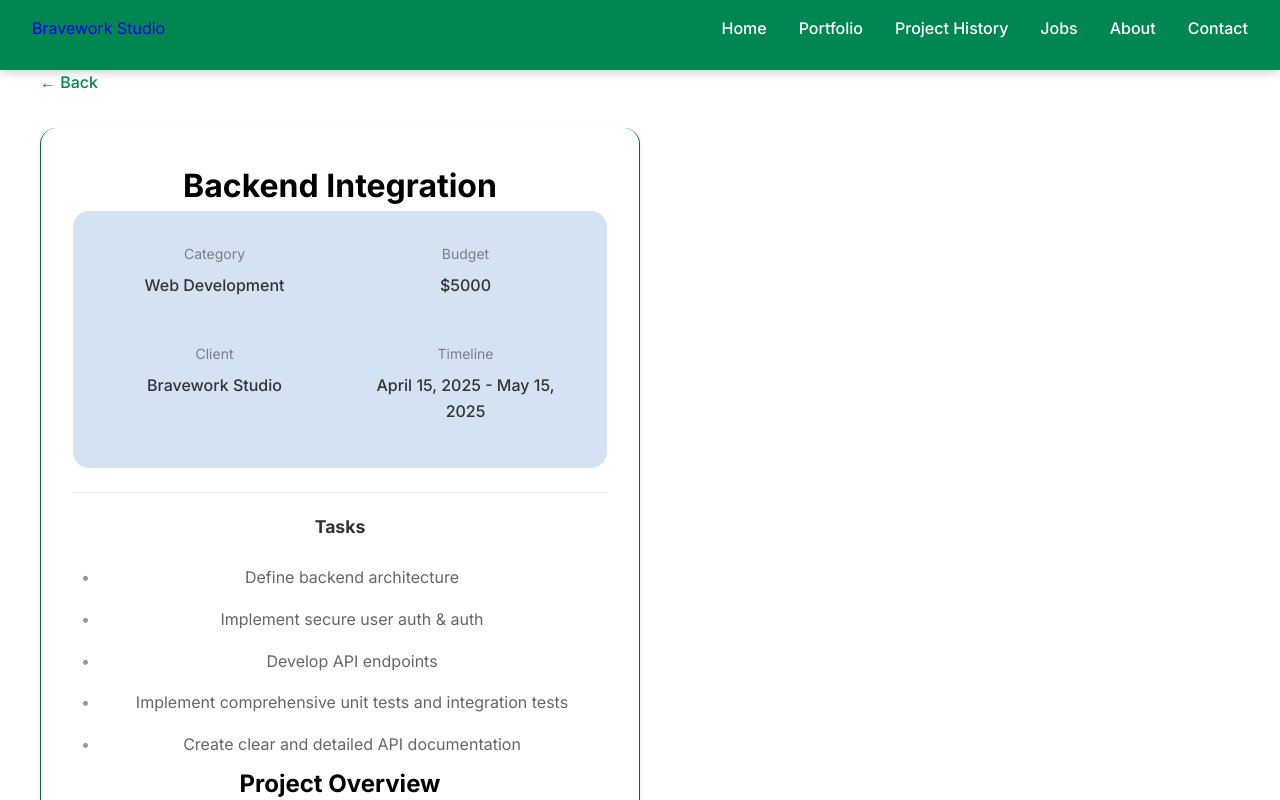
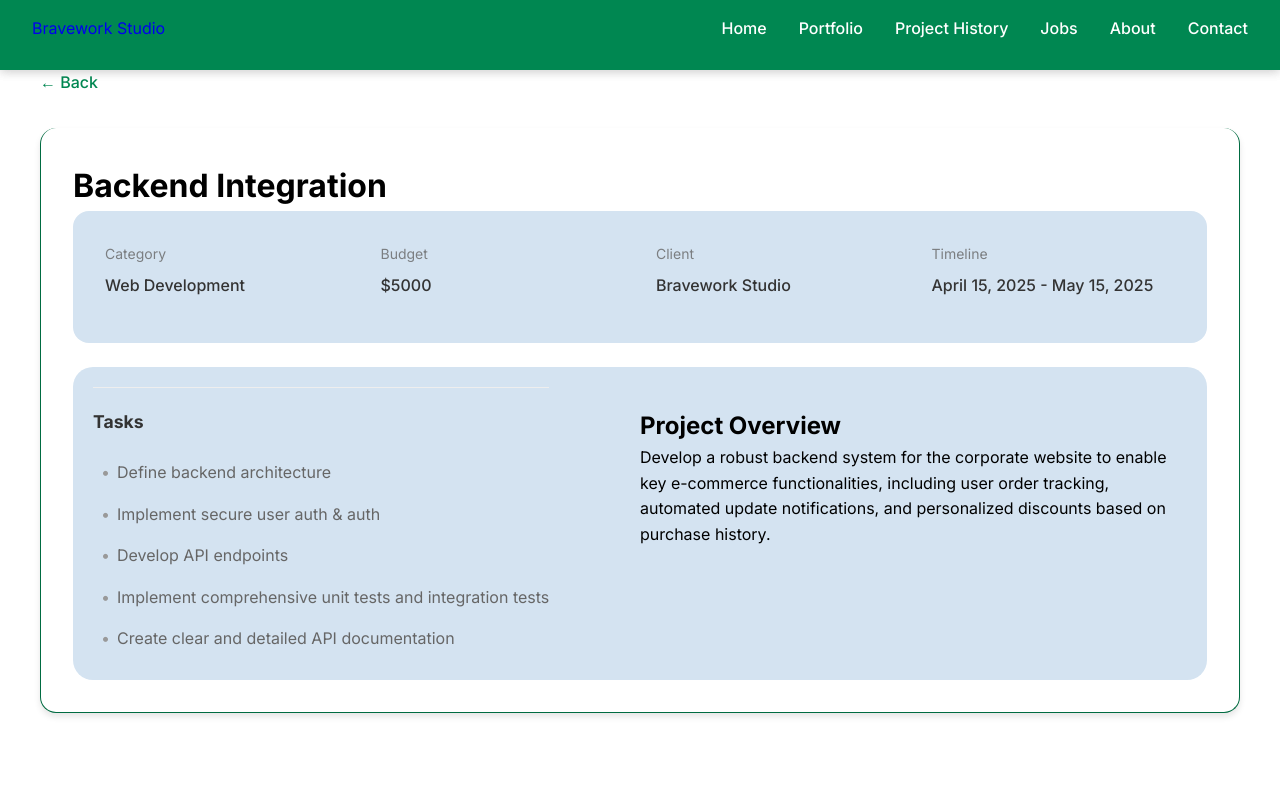
Before and after one commit to bravono/bravework-studio, a Next.js app: page /projects/1 in a window 1280 px wide. Shown: the top 800 px of the page. Built offline with nearby package versions, Linux system fonts and the light colour scheme; no server answers.

Commit message:
Style: Add style to the new project details page

```diff
--- a/app/globals.css
+++ b/app/globals.css
@@ -3099,6 +3099,14 @@ main {
   font-weight: normal;
 }
 
+.project-overview {
+  display: flex;
+  justify-content: space-between;
+  background: #d4e3f1;
+  border-radius: 20px;
+  padding: 20px;
+}
+
 .project-todos {
   border-top: 1px solid #eee;
   padding-top: 20px;
@@ -3133,6 +3141,17 @@ main {
 .project-todos li.completed {
   color: #999;
   text-decoration: line-through;
+}
+
+.active-project-description {
+  max-width: 50%;
+  padding-top: 20px;
+}
+
+.project-status {
+  display: flex;
+  justify-content: center;
+  align-items: center;
 }
 
 /* Projects Page Styles */
@@ -3410,7 +3429,11 @@ main {
   box-shadow: 0 4px 6px var(--shadow-color);
   text-align: center;
   max-width: 600px;
-  width: 100%;
+}
+
+#project-card {
+  max-width: 100%;
+  text-align: left;
 }
 
 .project-title {
```
